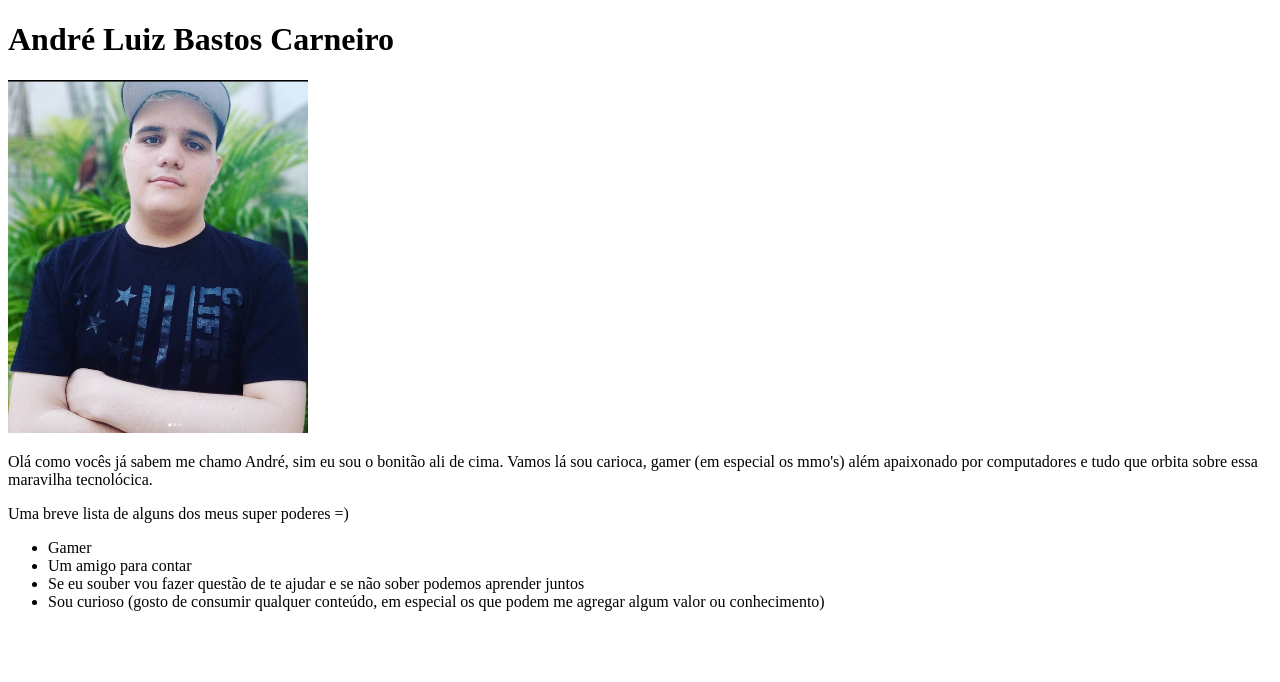
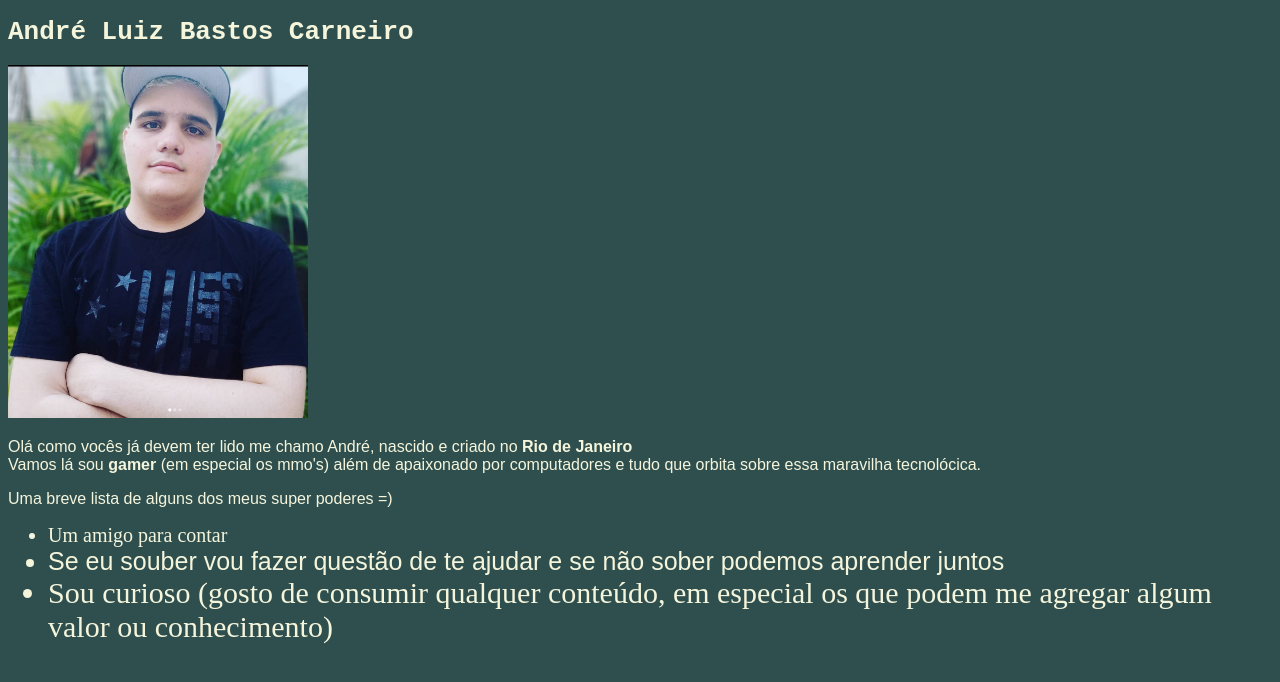
Before and after one commit to ItsAndre548/ItsAndre548.github.io, a plain HTML site: page index.html in a window 1280 px wide. Drawn offline with Linux system fonts and the light colour scheme.

Commit message:
portifolio 3.2

```diff
--- a/index.html
+++ b/index.html
@@ -5,18 +5,47 @@
   <meta http-equiv="X-UA-Compatible" content="IE=edge">
   <meta name="viewport" content="width=device-width, initial-scale=1.0">
   <title>Document</title>
+  <style>
+    body {
+      background-color:darkslategrey
+    }
+    ul{
+      color:beige
+    }
+    h1 {
+      font-family: monospace;
+      color:beige
+
+    }
+    .power-1 {
+      font-size: 20px;
+    }
+    .power-2 {
+      font-family: fantasy;
+      font-size: 25px;
+
+    }
+    .power-3{
+      font-size: 30px;
+    }
+    p {
+      font-family: sans-serif;
+      color:beige
+
+    }
+
+  </style>
 </head>
 <body>
   <h1>André Luiz Bastos Carneiro</h1>
   <a href="https://www.linkedin.com/in/andr%C3%A9-luiz-bastos-carneiro-138692244/" target="_blank"><img src="fotos/Captura de tela de 2022-07-14 08-29-06.png" alt="Minha cara de simpatico e braços crusados para dar pose de mau" width="300px"></a>
   <br>
-  <p>Olá como vocês já sabem me chamo André, sim eu sou o bonitão ali de cima. Vamos lá sou carioca, gamer (em especial os mmo's) além apaixonado por computadores e tudo que orbita sobre essa maravilha tecnolócica.</p>
+  <p>Olá como vocês já devem ter lido me chamo André, nascido e criado no <strong>Rio de Janeiro</strong> <br>Vamos lá sou <strong> gamer</strong> (em especial os mmo's) além de apaixonado por computadores e tudo que orbita sobre essa maravilha tecnolócica.</p>
   <p>Uma breve lista de alguns dos meus super poderes =)</p>
   <ul>
-    <li>Gamer</li>
-    <li>Um amigo para contar</li>
-    <li>Se eu souber vou fazer questão de te ajudar e se não sober podemos aprender juntos</li>
-    <li>Sou curioso (gosto de consumir qualquer conteúdo, em especial os que podem me agregar algum valor ou conhecimento)</li>
+    <li class="power-1">Um amigo para contar</li>
+    <li class="power-2">Se eu souber vou fazer questão de te ajudar e se não sober podemos aprender juntos</li>
+    <li class="power-3">Sou curioso (gosto de consumir qualquer conteúdo, em especial os que podem me agregar algum valor ou conhecimento)</li>
 
   </ul>
 </body>
```
